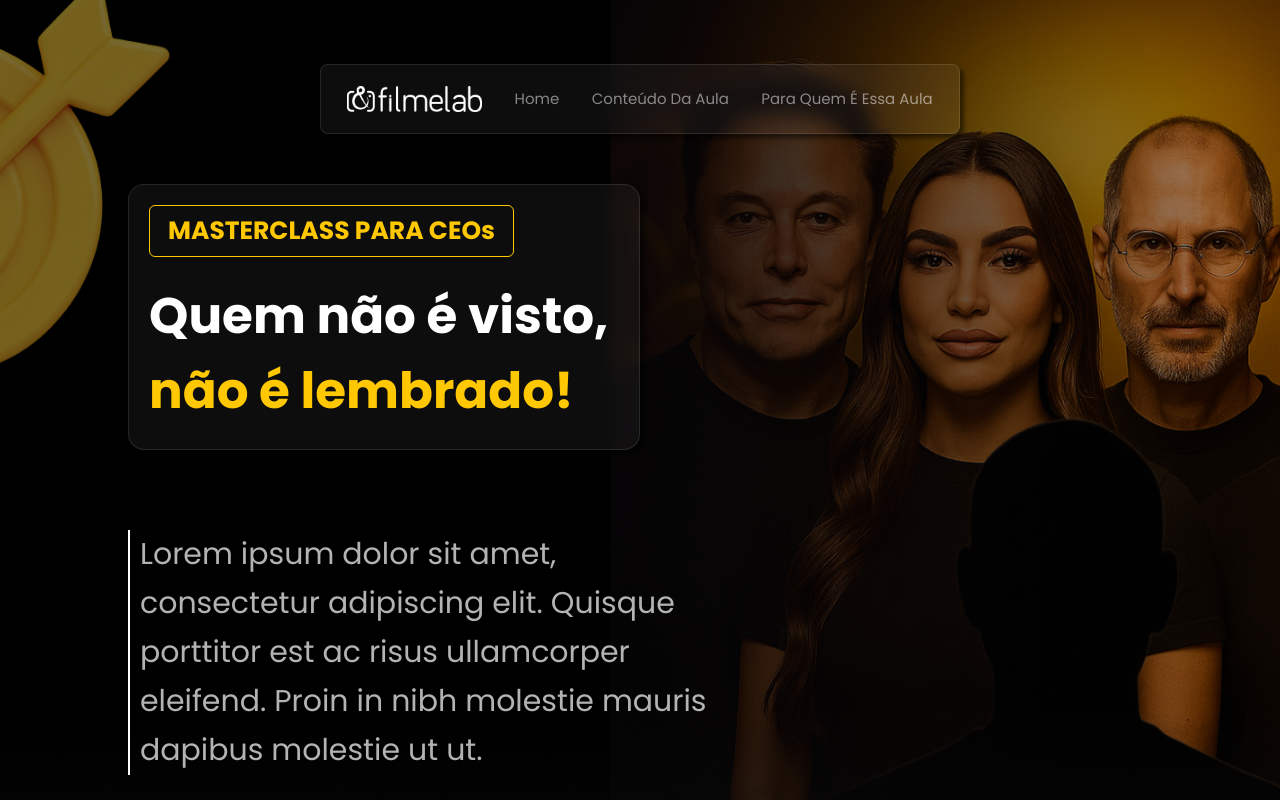
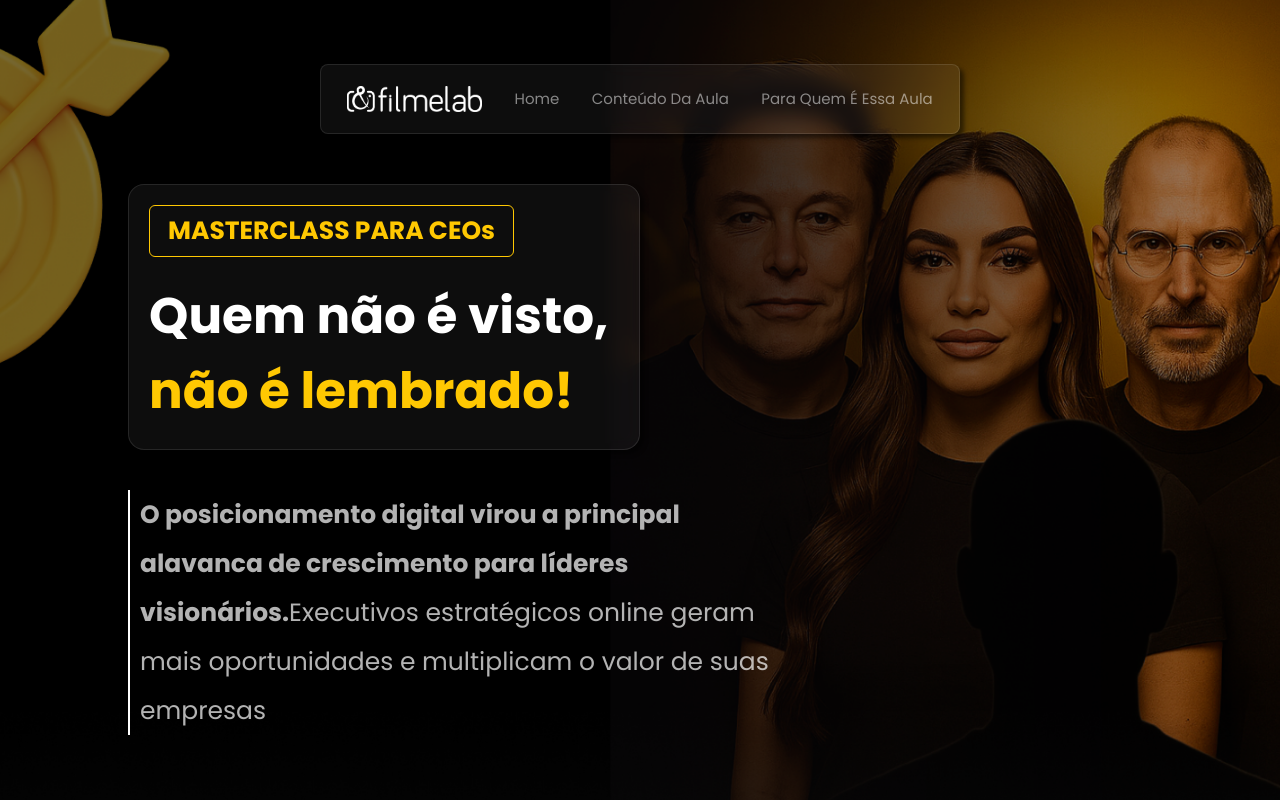
Before and after one commit to Film-Lab-landing-pages/ceos-lp, a Next.js app: page / in a window 1280 px wide. Shown: the top 800 px of the page. Built offline with nearby package versions, Linux system fonts and the light colour scheme.

Commit message:
feat: text for home section

```diff
--- a/src/sections/LPHome/index.tsx
+++ b/src/sections/LPHome/index.tsx
@@ -32,18 +32,17 @@ const LPHome: React.FC = () => {
           </Title>
         </S.Card>
 
-        <S.ImageContainer>
-          <img
-            className="hide-on-desktop"
-            src="/images/foto-ceos.png"
-            alt="Foto de CEOs"
-          />
+        <S.ImageContainer className="hide-on-desktop">
+          <img src="/images/foto-ceos.png" alt="Foto de CEOs" />
         </S.ImageContainer>
 
         <S.Description>
-          Lorem ipsum dolor sit amet, consectetur adipiscing elit. Quisque
-          porttitor est ac risus ullamcorper eleifend. Proin in nibh molestie
-          mauris dapibus molestie ut ut.
+          <b>
+            O posicionamento digital virou a principal alavanca de crescimento
+            para líderes visionários.
+          </b>
+          Executivos estratégicos online geram mais oportunidades e multiplicam
+          o valor de suas empresas
         </S.Description>
 
         <S.ButtonWrapper>
--- a/src/sections/LPHome/styles.tsx
+++ b/src/sections/LPHome/styles.tsx
@@ -27,6 +27,10 @@ export const Section = styled.section`
 
 export const Container = styled(GlobalContainer)`
   align-items: left;
+  gap: 4rem;
+  @media (max-width: 768px) {
+    gap: 0;
+  }
 `;
 
 export const Card = styled(GlobalCard)`
@@ -116,8 +120,8 @@ export const CardMainText = styled.p`
 `;
 
 export const Description = styled.p`
-  font-size: 3rem;
-  max-width: 60%;
+  font-size: 2.5rem;
+  max-width: 65%;
   line-height: 49px;
   color: rgba(255, 255, 255, 0.7);
   padding: 0 1rem;
```
Also changed, not shown: 1 other file (tests, documents, lock files or other folders).
